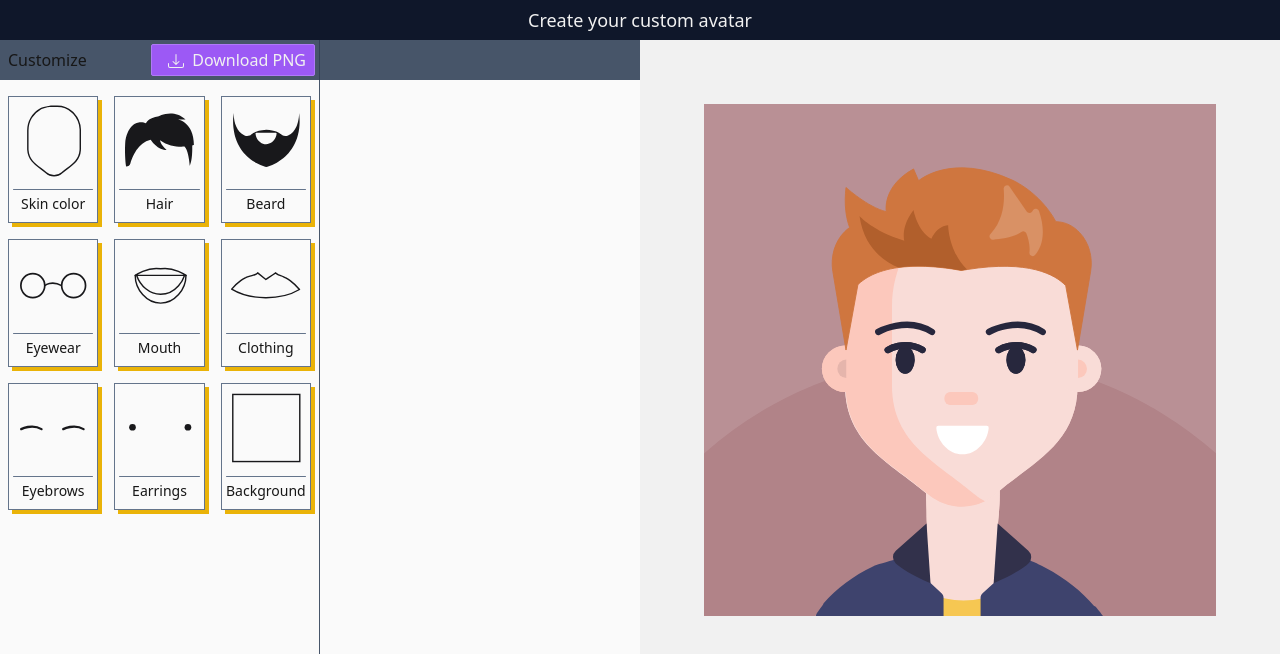
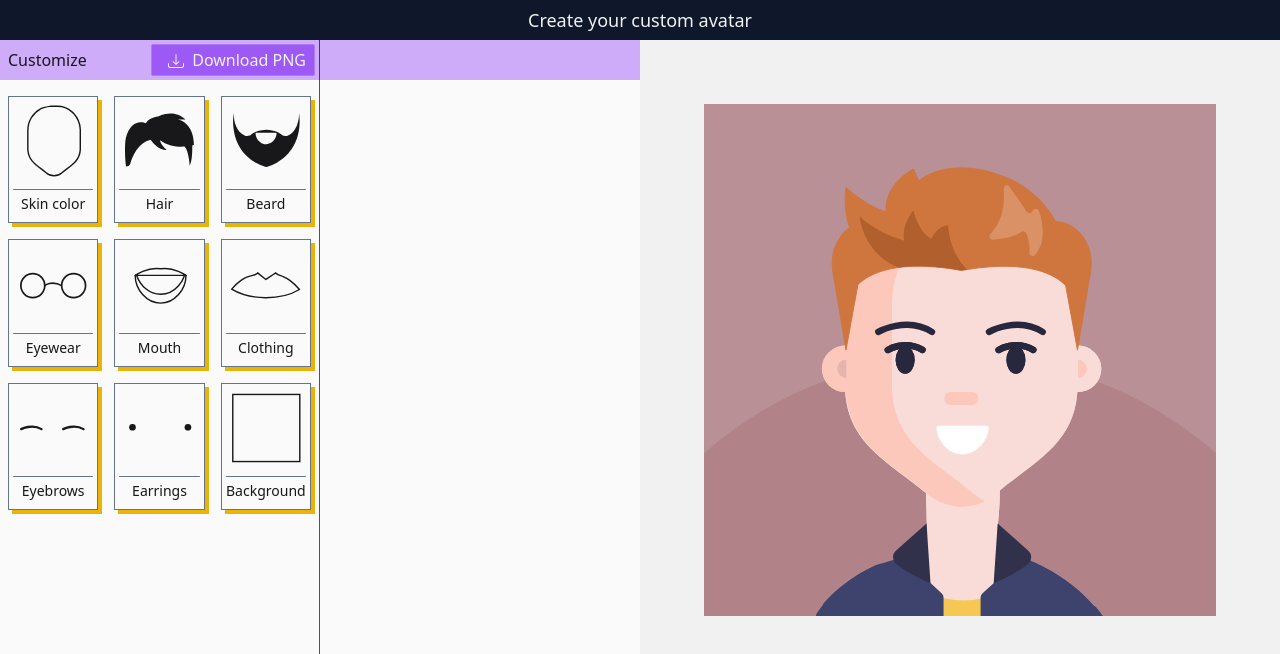
Before and after one commit to R15NTL/avatar-creator, a React (Create React App) app: page / in a window 1280 px wide. Shown: the top 654 px of the page. Built offline with nearby package versions, Linux system fonts and the light colour scheme.

Commit message:
Options header styled

```diff
--- a/src/components/buttons/AvatarOptionButton.jsx
+++ b/src/components/buttons/AvatarOptionButton.jsx
@@ -20,10 +20,10 @@ function AvatarOptionButton({ icon, title, buttonIndex }) {
         className={`text-center border  p-1 z-10 relative w-full
     transition duration-200 ease-in-out
     hover:bg-slate-600  border-slate-500
-    active:bg-singlePlayer550
+    active:bg-singlePlayer300
     ${
       isSelected
-        ? " bg-singlePlayer200 hover:bg-singlePlayer100 translate-x-1 translate-y-1"
+        ? " bg-singlePlayer200 hover:bg-singlePlayer100 translate-x-0.5 translate-y-0.5"
         : "bg-neutral-50 hover:bg-neutral-200 "
     }
     `}
--- a/src/components/interfaces/avatarInterface/components/AvatarOptionMenu.jsx
+++ b/src/components/interfaces/avatarInterface/components/AvatarOptionMenu.jsx
@@ -26,8 +26,8 @@ function AvatarOptionMenu() {
   );
   return (
     <div className=" h-full flex flex-col">
-      <header className=" flex h-10 font-light pl-2 bg-slate-600 sticky top-0">
-        <h1 className="flex-1 py-2">Customize</h1>
+      <header className=" flex h-10 font-light pl-2 bg-singlePlayer200 sticky top-0">
+        <h1 className="flex-1 py-2 font-medium">Customize</h1>
 
         <AvatarDownloadButton />
 
--- a/src/components/interfaces/avatarInterface/components/ComponentMenuHeader.jsx
+++ b/src/components/interfaces/avatarInterface/components/ComponentMenuHeader.jsx
@@ -1,6 +1,6 @@
 import React, { useState } from "react";
 import Close from "../../../icons/Close";
-import { useDispatch, useSelector } from "react-redux";
+import { useDispatch } from "react-redux";
 import { bindActionCreators } from "redux";
 import { actionCreators } from "../../../../Redux";
 
@@ -15,9 +15,11 @@ function ComponentMenuHeader({ interFaceName, colorTitle, componentTitle }) {
   const closeButtonToShow = componentTitle ? 2 : 1;
 
   return (
-    <header className="flex align-middle font-light bg-slate-600 h-10 sticky top-0">
-      <section className={`flex-1 p-2 flex ${colorTitle ? "" : `hidden`}`}>
-        <h1 className="flex-1">{colorTitle}:</h1>
+    <header className="flex align-middle font-light bg-singlePlayer200 h-10 sticky top-0">
+      <section
+        className={`flex-1 p-2 flex font-medium ${colorTitle ? "" : `hidden`}`}
+      >
+        <h1 className="flex-1">{colorTitle}</h1>
         <button
           className={closeButtonToShow === 1 ? "lg:hidden" : "hidden"}
           onMouseEnter={() => setIsHovered(true)}
@@ -35,7 +37,7 @@ function ComponentMenuHeader({ interFaceName, colorTitle, componentTitle }) {
         }`}
       ></div>
       <section className={`flex-1 p-2 flex ${componentTitle ? "" : `hidden`}`}>
-        <h1 className="flex-1">{componentTitle}:</h1>
+        <h1 className="flex-1 font-medium">{componentTitle}</h1>
         <button
           className={closeButtonToShow === 2 ? "lg:hidden" : "hidden"}
           onMouseEnter={() => setIsHovered(true)}
```
